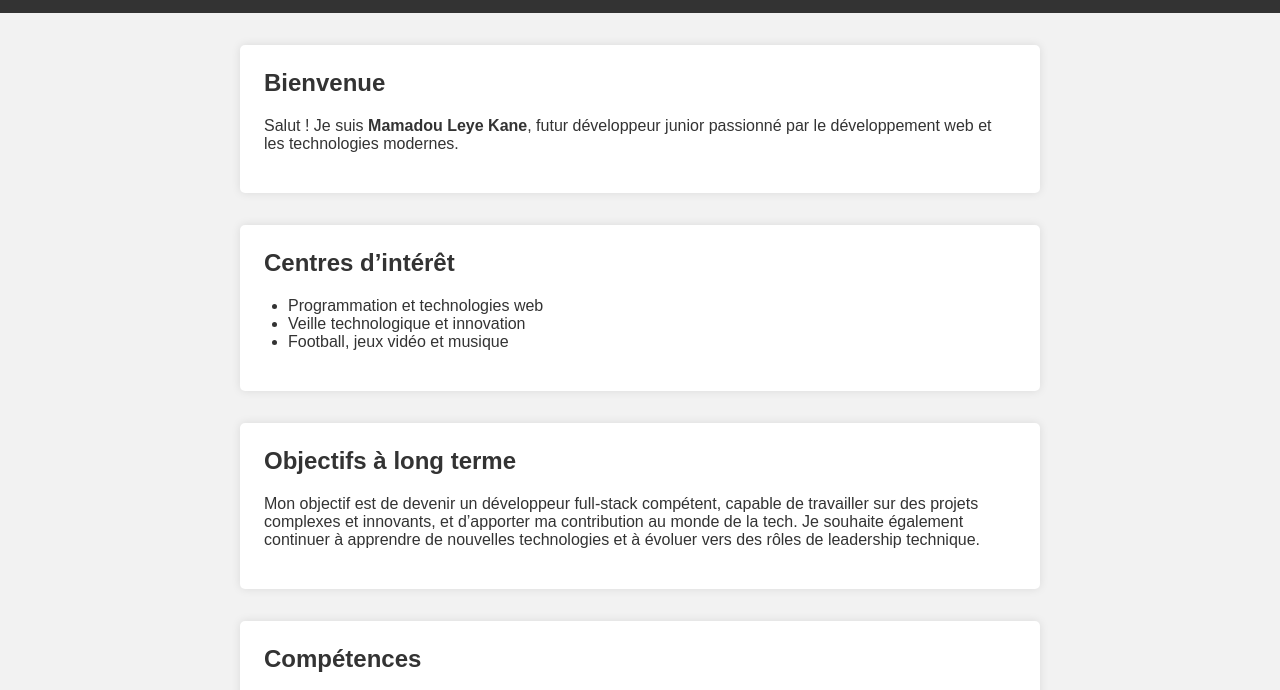
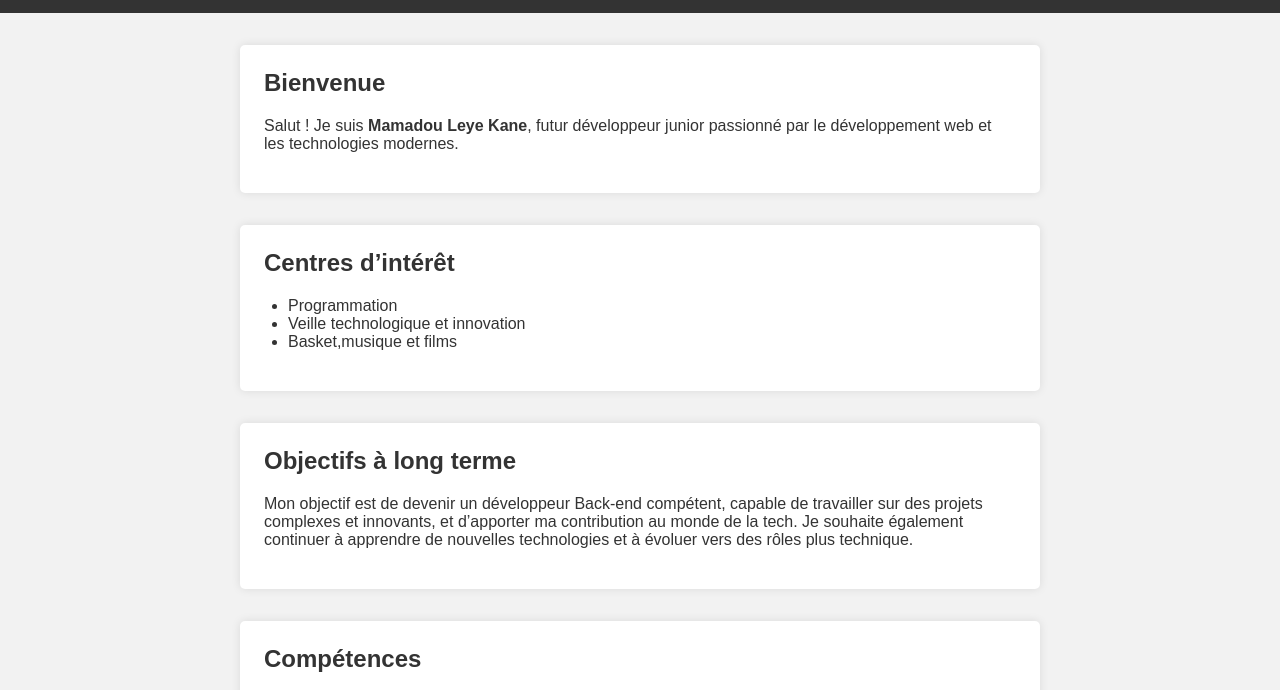
Before and after one commit to Brawnyh/Portfolio, a plain HTML site: page index.html in a window 1280 px wide. Shown: the part 82-772 px from the top of the page. Drawn offline with Linux system fonts and the light colour scheme.

Commit message:
Update index.html

```diff
--- a/index.html
+++ b/index.html
@@ -27,15 +27,15 @@
     <section id="interets">
       <h2>Centres d’intérêt</h2>
       <ul>
-        <li>Programmation et technologies web</li>
+        <li>Programmation</li>
         <li>Veille technologique et innovation</li>
-        <li>Football, jeux vidéo et musique</li>
+        <li>Basket,musique et films</li>
       </ul>
     </section>
 
     <section id="objectifs">
       <h2>Objectifs à long terme</h2>
-      <p>Mon objectif est de devenir un développeur full-stack compétent, capable de travailler sur des projets complexes et innovants, et d’apporter ma contribution au monde de la tech. Je souhaite également continuer à apprendre de nouvelles technologies et à évoluer vers des rôles de leadership technique.</p>
+      <p>Mon objectif est de devenir un développeur Back-end compétent, capable de travailler sur des projets complexes et innovants, et d’apporter ma contribution au monde de la tech. Je souhaite également continuer à apprendre de nouvelles technologies et à évoluer vers des rôles plus technique.</p>
     </section>
 
     <section id="competences">
```
